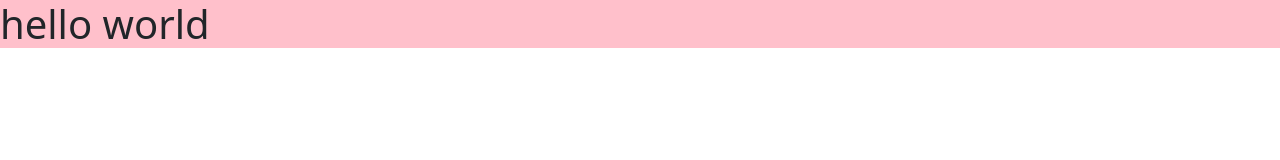
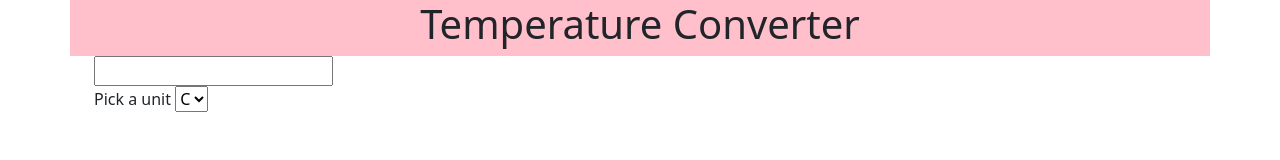
Before and after one commit to K-D-Piper/Temp-Converter-Project, a plain HTML site: page index.html in a window 1280 px wide. Drawn offline with Linux system fonts and the light colour scheme.

Commit message:
Began HTML work
Added drop down menu and input section for converter

```diff
--- a/index.html
+++ b/index.html
@@ -8,9 +8,31 @@
     <title>Temp Converter Website</title>
 </head>
 <body>
-    <header>
-        <h1>hello world</h1>
-    </header>
+    <div class="All-In-One container"> <!--All-In-One START-->
+        <div class="row"> <!--All-In-One row START -->
+            <header>
+                <h1>Temperature Converter</h1>
+            </header> <!--Header END-->
+            <main>
+                <div class="InputArea container">
+                    <div class="row">
+                        <div class = "numberSection ">
+                            <input type="number" name="tempnumber" id="tempinput">
+                        </div>
+                        <div class="dropdown">
+                            <label for="UnitOptions">Pick a unit</label>
+                                <select name="UnitOptions" id="DropDownUnits">
+                                    <option value="Celsius">C</option>
+                                    <option value="Fahrenheit">F</option>
+                                    <option value="Kelvin">K</option>
+                                </select>
+                        </div>
+                    </div>
+                </div>
+            </main>
+        </div> <!--All-In-One row END -->
+    </div> <!--All-In-One container END-->
 </body>
+
 <script type="text/javascript" src = "app.js"></script>
 </html>
--- a/style/style.css
+++ b/style/style.css
@@ -1,3 +1,4 @@
-h1{
+header{
     background-color: pink;
+    text-align: center;
 }
```
